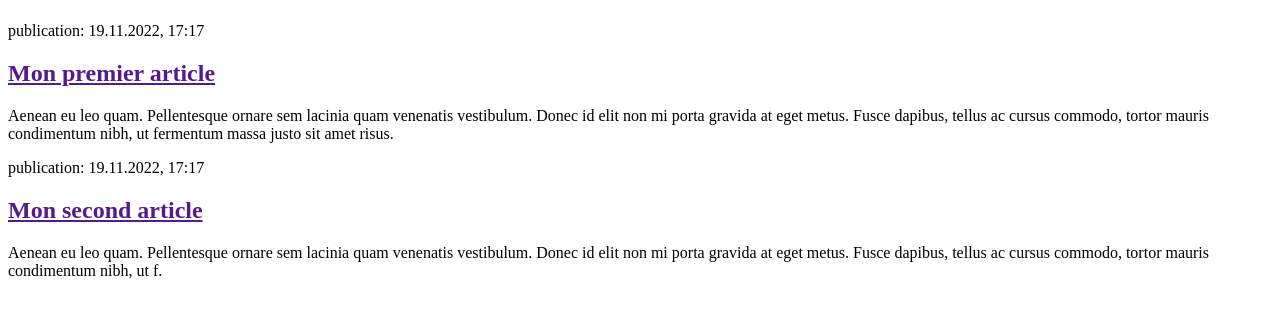
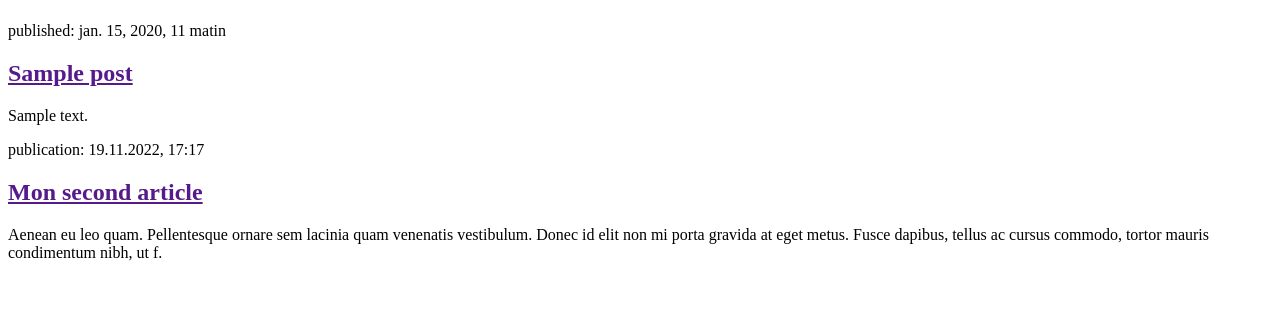
Before and after one commit to juliebidard-dev/my-first-blog, a Django app: page / in a window 1280 px wide. Shown: the part 58-376 px from the top of the page. Run offline with Django 3.2, Linux system fonts and the light colour scheme; tables that the repository leaves empty hold one stand-in row (values such as "Sample post").

Commit message:
Modification des templates to afficher les posts contenus dans la base de données.

```diff
--- a/blog/templates/blog/post_list.html
+++ b/blog/templates/blog/post_list.html
@@ -8,11 +8,13 @@
             <h1><a href="/">Blog Django Girls</a></h1>
         </header>
 
+        {% for post in posts %}
         <article>
-            <time>publication: 19.11.2022, 17:17</time>
-            <h2><a href="">Mon premier article</a></h2>
-            <p>Aenean eu leo quam. Pellentesque ornare sem lacinia quam venenatis vestibulum. Donec id elit non mi porta gravida at eget metus. Fusce dapibus, tellus ac cursus commodo, tortor mauris condimentum nibh, ut fermentum massa justo sit amet risus.</p>
+            <time>published: {{ post.published_date }}</time>
+            <h2><a href="">{{ post.title }}</a></h2>
+            <p>{{ post.text|linebreaksbr }}</p>
         </article>
+        {% endfor %}
 
         <article>
             <time>publication: 19.11.2022, 17:17</time>
--- a/blog/views.py
+++ b/blog/views.py
@@ -4,3 +4,11 @@ from django.shortcuts import render
 
 def post_list(request):
     return render(request, 'blog/post_list.html', {})
+
+from django.shortcuts import render
+from django.utils import timezone
+from .models import Post
+
+def post_list(request):
+    posts = Post.objects.filter(published_date__lte=timezone.now()).order_by('published_date')
+    return render(request, 'blog/post_list.html', {'posts': posts})
```
